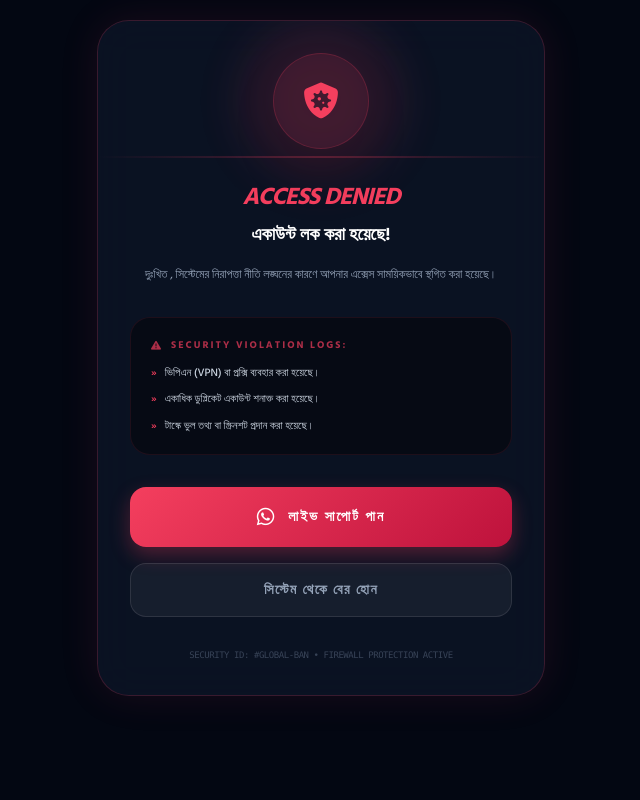
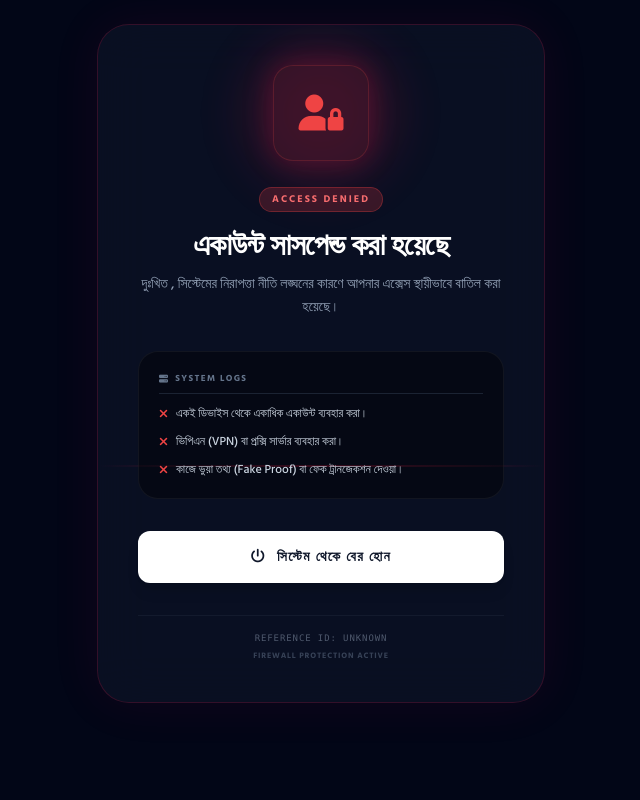
Before and after one commit to siamntosorif/easybk, a Flask app: template templates/banned.html in a window 1280 px wide. Shown: the whole page, without its empty margins (319-959 px from the left). Run offline with Flask 3, Linux system fonts and the light colour scheme; the template is opened without the code that fills it, so the values that code supplies are empty; some libraries are stand-ins or nearby versions.

Commit message:
Update banned.html

```diff
--- a/templates/banned.html
+++ b/templates/banned.html
@@ -2,28 +2,23 @@
 <html lang="bn">
 <head>
     <meta charset="UTF-8">
-    <meta name="viewport" content="width=device-width, initial-scale=1.0, maximum-scale=1.0, user-scalable=no">
-    <meta name="theme-color" content="#030712">
-    <title>Pay-R | Access Denied</title>
+    <meta name="viewport" content="width=device-width, initial-scale=1.0, maximum-scale=1.0, user-scalable=no, viewport-fit=cover">
+    <meta name="theme-color" content="#020617">
+    <title>Account Suspended | Earn Daily</title>
 
     <!-- Tailwind CSS -->
     <script src="https://cdn.tailwindcss.com"></script>
 
-    <!-- FontAwesome Icons -->
+    <!-- FontAwesome Pro Icons -->
     <link rel="stylesheet" href="https://cdnjs.cloudflare.com/ajax/libs/font-awesome/6.4.0/css/all.min.css">
 
     <!-- Google Fonts -->
-    <link href="https://fonts.googleapis.com/css2?family=Inter:wght@400;700&family=Hind+Siliguri:wght@400;500;600;700&display=swap" rel="stylesheet">
+    <link href="https://fonts.googleapis.com/css2?family=Inter:wght@400;500;700;900&family=Hind+Siliguri:wght@400;500;700&display=swap" rel="stylesheet">
 
     <style>
-        :root {
-            --dark-bg: #030712;
-            --danger-red: #f43f5e;
-        }
-
         body {
             font-family: 'Hind Siliguri', 'Inter', sans-serif;
-            background-color: var(--dark-bg);
+            background-color: #020617; /* Very dark slate */
             color: #E2E8F0;
             overflow: hidden;
             display: flex;
@@ -32,126 +27,131 @@
             min-h-screen;
         }
 
-        /* --- LOCKDOWN ANIMATION --- */
+        /* Entry Animation */
         .reveal-lockdown {
             animation: lockdownIn 0.8s cubic-bezier(0.16, 1, 0.3, 1) forwards;
         }
         @keyframes lockdownIn {
-            from { opacity: 0; transform: scale(0.9) translateY(30px); }
+            from { opacity: 0; transform: scale(0.9) translateY(20px); }
             to { opacity: 1; transform: scale(1) translateY(0); }
         }
 
-        /* --- PREMIUM CARD --- */
-        .ai-banned-card {
-            background: rgba(15, 23, 42, 0.7);
-            backdrop-filter: blur(20px);
-            border: 1px solid rgba(244, 63, 94, 0.2);
+        /* Glassmorphism Card */
+        .banned-card {
+            background: rgba(15, 23, 42, 0.6);
+            backdrop-filter: blur(24px);
+            -webkit-backdrop-filter: blur(24px);
+            border: 1px solid rgba(225, 29, 72, 0.2);
             border-radius: 32px;
-            box-shadow: 0 0 40px rgba(244, 63, 94, 0.1);
+            box-shadow: 0 0 50px rgba(225, 29, 72, 0.08);
+            position: relative;
+            overflow: hidden;
         }
 
-        /* --- RED GLOW ICON --- */
-        .ban-icon-glow {
+        /* Pulsing Red Glow */
+        .red-glow-icon {
             position: relative;
             z-index: 10;
         }
-        .ban-icon-glow::before {
-            content: '';
-            position: absolute;
-            inset: -15px;
-            background: rgba(244, 63, 94, 0.2);
-            filter: blur(20px);
-            border-radius: 50%;
-            z-index: -1;
+        .red-glow-icon::before {
+            content: ''; position: absolute; inset: -15px;
+            background: rgba(225, 29, 72, 0.2);
+            filter: blur(20px); border-radius: 50%; z-index: -1;
             animation: pulse-red 2s infinite;
         }
         @keyframes pulse-red {
-            0%, 100% { transform: scale(1); opacity: 0.5; }
+            0%, 100% { transform: scale(1); opacity: 0.4; }
             50% { transform: scale(1.3); opacity: 0.8; }
         }
 
-        /* --- REASON BOX --- */
-        .reason-node {
+        /* Scanner Line Effect */
+        .scan-line {
+            position: absolute; top: 0; left: 0; width: 100%; height: 2px;
+            background: linear-gradient(90deg, transparent, rgba(225, 29, 72, 0.8), transparent);
+            opacity: 0.5; animation: scan 4s linear infinite;
+        }
+        @keyframes scan { from { top: 0; } to { top: 100%; } }
+
+        /* Reason Box */
+        .reason-box {
             background: rgba(0, 0, 0, 0.4);
-            border: 1px solid rgba(244, 63, 94, 0.1);
+            border: 1px solid rgba(255, 255, 255, 0.05);
             border-radius: 20px;
         }
 
-        .btn-support {
-            background: linear-gradient(135deg, #f43f5e 0%, #be123c 100%);
-            box-shadow: 0 8px 20px rgba(244, 63, 94, 0.3);
+        /* Exit Button */
+        .btn-exit {
+            background: #ffffff;
+            color: #0F172A;
+            transition: all 0.3s ease;
         }
-        .btn-support:active { transform: scale(0.96); }
-
-        .scan-line {
-            position: absolute;
-            top: 0; left: 0; width: 100%; height: 2px;
-            background: linear-gradient(90deg, transparent, #f43f5e, transparent);
-            opacity: 0.3;
-            animation: scan 3s linear infinite;
-        }
-        @keyframes scan { from { top: 0; } to { top: 100%; } }
+        .btn-exit:hover { background: #F1F5F9; transform: translateY(-2px); }
+        .btn-exit:active { transform: scale(0.96); }
     </style>
 </head>
-<body class="p-5">
+<body class="p-4 sm:p-6">
 
-    <!-- background glows -->
-    <div class="fixed top-[-10%] right-[-10%] w-64 h-64 bg-rose-600/10 rounded-full blur-[100px]"></div>
-    <div class="fixed bottom-[-10%] left-[-10%] w-64 h-64 bg-red-900/10 rounded-full blur-[100px]"></div>
+    <!-- Ambient Background Orbs -->
+    <div class="fixed top-[-10%] right-[-10%] w-64 h-64 bg-red-600/10 rounded-full blur-[100px] pointer-events-none"></div>
+    <div class="fixed bottom-[-10%] left-[-10%] w-64 h-64 bg-rose-600/10 rounded-full blur-[100px] pointer-events-none"></div>
 
-    <div class="ai-banned-card max-w-md w-full p-8 text-center relative overflow-hidden reveal-lockdown">
+    <div class="banned-card max-w-md w-full p-8 sm:p-10 text-center reveal-lockdown">
 
-        <!-- Scanline Effect -->
         <div class="scan-line"></div>
 
         <div class="relative z-10">
-            <!-- Alert Icon -->
-            <div class="ban-icon-glow h-24 w-24 bg-rose-500/10 text-rose-500 rounded-full flex items-center justify-center text-4xl mx-auto mb-8 border border-rose-500/20 shadow-2xl">
-                <i class="fa-solid fa-shield-virus"></i>
+
+            <!-- Warning Icon -->
+            <div class="red-glow-icon h-24 w-24 bg-red-500/10 text-red-500 rounded-[20px] flex items-center justify-center text-4xl mx-auto mb-6 border border-red-500/20 shadow-[0_0_30px_rgba(225,29,72,0.3)]">
+                <i class="fa-solid fa-user-lock"></i>
             </div>
 
-            <h1 class="text-2xl font-black text-rose-500 uppercase tracking-tighter mb-2 italic">ACCESS DENIED</h1>
-            <h2 class="text-lg font-bold text-white mb-4">একাউন্ট লক করা হয়েছে!</h2>
+            <span class="inline-block bg-red-500/20 text-red-400 border border-red-500/30 px-3 py-1 rounded-full text-[10px] font-black uppercase tracking-[0.2em] mb-4">
+                Access Denied
+            </span>
 
-            <p class="text-xs text-slate-400 leading-relaxed mb-8">
-                দুঃখিত <span class="text-rose-400 font-mono">{{ user.email }}</span>, সিস্টেমের নিরাপত্তা নীতি লঙ্ঘনের কারণে আপনার এক্সেস সাময়িকভাবে স্থগিত করা হয়েছে।
+            <h1 class="text-2xl sm:text-3xl font-black text-white mb-2 tracking-tight leading-tight">একাউন্ট সাসপেন্ড করা হয়েছে</h1>
+
+            <p class="text-sm text-slate-400 font-medium leading-relaxed mb-8">
+                দুঃখিত <span class="text-white font-mono">{{ user.email }}</span>, সিস্টেমের নিরাপত্তা নীতি লঙ্ঘনের কারণে আপনার এক্সেস স্থায়ীভাবে বাতিল করা হয়েছে।
             </p>
 
-            <!-- Reason Box (System Log Style) -->
-            <div class="reason-node p-5 text-left mb-8">
-                <h3 class="text-[10px] font-black text-rose-500/70 uppercase tracking-[2px] mb-3 flex items-center gap-2">
-                    <i class="fa-solid fa-triangle-exclamation"></i> Security Violation Logs:
+            <!-- Server Logs Box -->
+            <div class="reason-box p-5 text-left mb-8">
+                <h3 class="text-[9px] font-black text-slate-500 uppercase tracking-[0.15em] mb-3 flex items-center gap-1.5 border-b border-slate-700/50 pb-2">
+                    <i class="fa-solid fa-server"></i> System Logs
                 </h3>
-                <ul class="text-[11px] text-slate-300 space-y-2.5 font-medium">
+                <ul class="text-xs text-slate-300 space-y-3 font-medium">
                     <li class="flex items-start gap-2">
-                        <span class="text-rose-500">»</span>
-                        ভিপিএন (VPN) বা প্রক্সি ব্যবহার করা হয়েছে।
+                        <i class="fa-solid fa-xmark text-red-500 mt-0.5"></i>
+                        <span>একই ডিভাইস থেকে একাধিক একাউন্ট ব্যবহার করা।</span>
                     </li>
                     <li class="flex items-start gap-2">
-                        <span class="text-rose-500">»</span>
-                        একাধিক ডুপ্লিকেট একাউন্ট শনাক্ত করা হয়েছে।
+                        <i class="fa-solid fa-xmark text-red-500 mt-0.5"></i>
+                        <span>ভিপিএন (VPN) বা প্রক্সি সার্ভার ব্যবহার করা।</span>
                     </li>
                     <li class="flex items-start gap-2">
-                        <span class="text-rose-500">»</span>
-                        টাস্কে ভুল তথ্য বা স্ক্রিনশট প্রদান করা হয়েছে।
+                        <i class="fa-solid fa-xmark text-red-500 mt-0.5"></i>
+                        <span>কাজে ভুয়া তথ্য (Fake Proof) বা ফেক ট্রানজেকশন দেওয়া।</span>
                     </li>
                 </ul>
             </div>
 
-            <!-- Action Buttons -->
-            <div class="space-y-4">
-                <a href="https://wa.me/8801624175616" target="_blank" class="btn-support block w-full text-white py-4 rounded-2xl font-black text-sm uppercase tracking-[2px] transition-all flex items-center justify-center gap-3">
-                    <i class="fa-brands fa-whatsapp text-xl"></i> লাইভ সাপোর্ট পান
-                </a>
+            <!-- Single Exit Button -->
+            <a href="/logout" class="btn-exit block w-full py-4 rounded-xl font-black text-sm uppercase tracking-widest shadow-lg">
+                <i class="fa-solid fa-power-off mr-1.5"></i> সিস্টেম থেকে বের হোন
+            </a>
 
-                <a href="/logout" class="block w-full bg-white/5 border border-white/10 text-slate-400 py-4 rounded-2xl font-bold text-sm hover:bg-white/10 transition-all uppercase tracking-widest">
-                    সিস্টেম থেকে বের হোন
-                </a>
+            <!-- Footer ID -->
+            <div class="mt-8 pt-4 border-t border-slate-700/50 opacity-50">
+                <p class="text-[9px] font-mono text-slate-400 uppercase tracking-widest">
+                    Reference ID: {{ user.referral_code if user else 'UNKNOWN' }}
+                </p>
+                <p class="text-[8px] font-bold text-slate-500 uppercase tracking-widest mt-1">
+                    Firewall Protection Active
+                </p>
             </div>
 
-            <p class="mt-8 text-[9px] text-slate-500 font-mono uppercase tracking-tighter opacity-50">
-                Security ID: #{{ user.id if user else 'GLOBAL-BAN' }} • Firewall Protection Active
-            </p>
         </div>
     </div>
 
```
